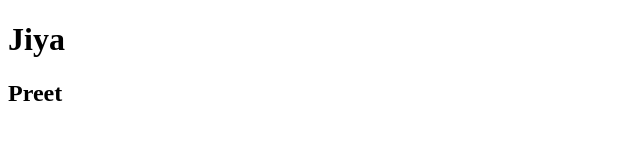
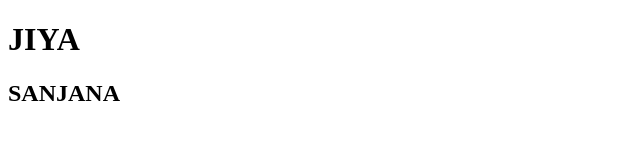
Before and after one commit to Jiya976/demo1, a plain HTML site: page index.html in a window 1280 px wide. Shown: the whole page, without its empty margins (0-640 px from the left). Drawn offline with Linux system fonts and the light colour scheme.

Commit message:
First Commit

```diff
--- a/index.html
+++ b/index.html
@@ -6,8 +6,8 @@
     <title>Document</title>
 </head>
 <body>
-<h1>Jiya </h1>
-<h2>Preet</h2>
+<h1>JIYA </h1>
+<h2>SANJANA</h2>
 
 </body>
 </html>
```
